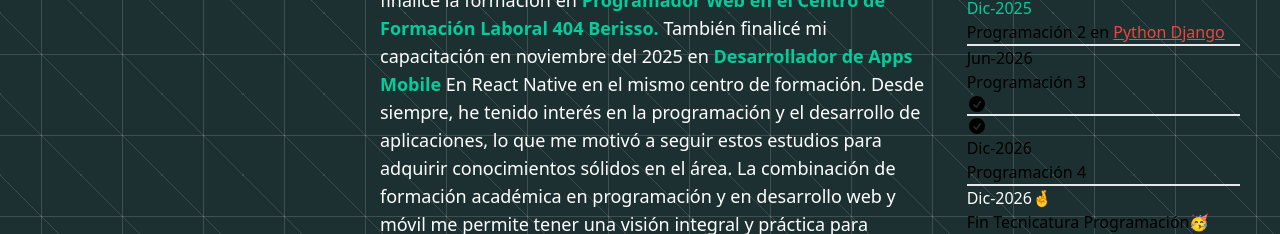
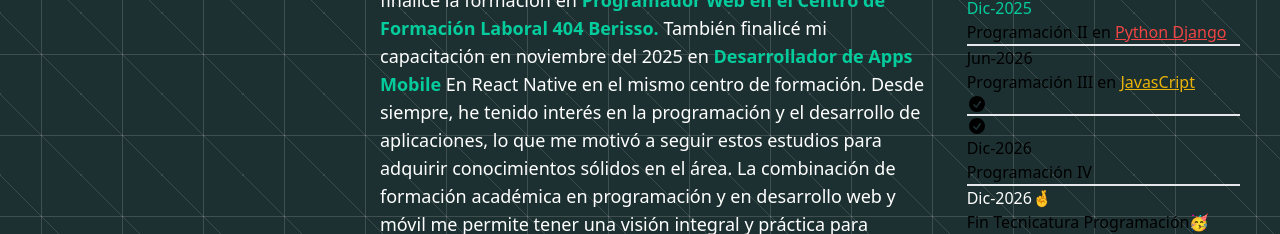
Before and after one commit to NekoBamBam/portfolio, a React (Vite) app: page /me in a window 1280 px wide. Shown: the part 618-852 px from the top of the page. Built offline with nearby package versions, Linux system fonts and the light colour scheme.

Commit message:
arreglo timelap

```diff
--- a/src/pages/Me.jsx
+++ b/src/pages/Me.jsx
@@ -244,19 +244,19 @@ function Me() {
                 Dic-2025
               </div>
               <div className="timeline-start md:timeline-end timeline-box ">
-                Programación 2 en <a className="text-red-500 underline" target="_blank" href="https://www.djangoproject.com/">Python Django</a>
+                Programación II en <a className="text-red-500 underline" target="_blank" href="https://www.djangoproject.com/">Python Django</a>
               </div>
               <hr className="" />
             </li>
             <li>
-              <hr className="" />
-              <div className="timeline-start  ">
+              <hr className="text-accent" />
+              <div className="timeline-start ">
                 Jun-2026
               </div>
               <div className="timeline-end timeline-box">
-                Programación 3
+                Programación III en <a className="text-yellow-500 underline" target="_blank" href="https://lenguajejs.com/javascript/">JavasCript</a>
               </div>
-              <div className="timeline-middle">
+              <div className="timeline-middle ">
                 <svg
                   xmlns="http://www.w3.org/2000/svg"
                   viewBox="0 0 20 20"
@@ -292,7 +292,7 @@ function Me() {
                 Dic-2026
               </div>
               <div className="timeline-start md:timeline-end timeline-box">
-                Programación 4
+                Programación IV
               </div>
               <hr className="" />
             </li>
```
